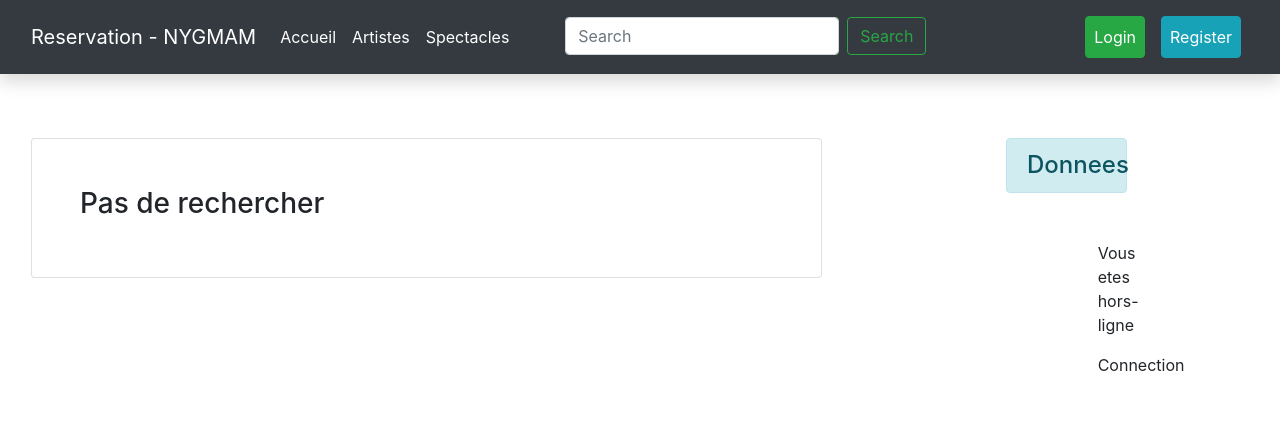
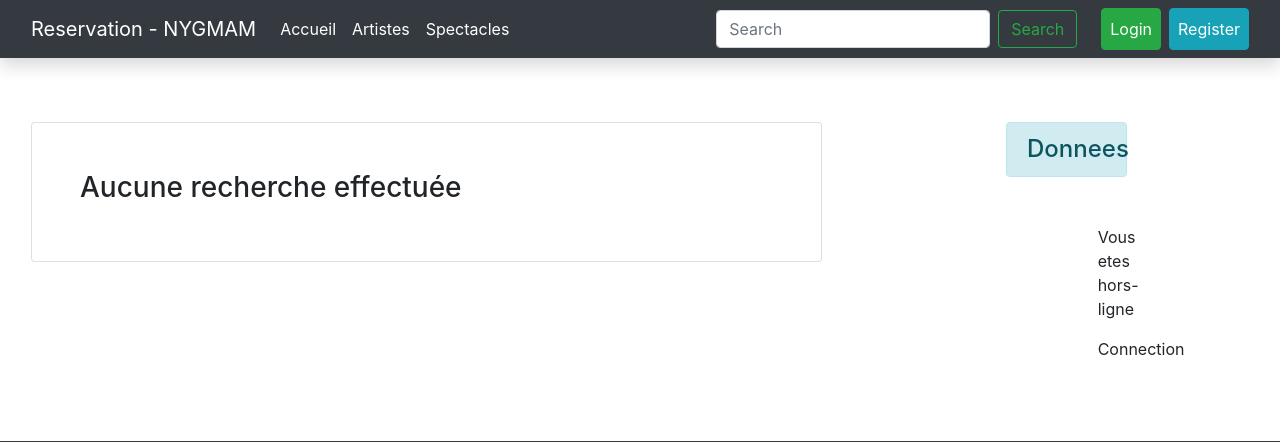
Before and after one commit to abdellahkh/labo-PID, a Django app: page /search_shows/ in a window 1280 px wide. Shown: the top 442 px of the page. Run offline with Django 4.2, Linux system fonts and the light colour scheme; tables that the repository leaves empty hold one stand-in row (values such as "Sample post").

Commit message:
correction de plusieurs visuel, navBar, allShows, home, ...

```diff
--- a/reservation/templates/navbar.html
+++ b/reservation/templates/navbar.html
@@ -6,7 +6,7 @@
             <span class="navbar-toggler-icon"></span>
         </button>
         <div class="collapse navbar-collapse" id="navbarNavDropdown">
-            <ul class="navbar-nav">
+            <ul class="navbar-nav mr-auto">
                 <li class="nav-item active">
                     <a class="nav-link text-white" href="/">Accueil<span class="sr-only">(current)</span></a>
                 </li>
@@ -16,22 +16,16 @@
                 <li class="nav-item">
                     <a class="nav-link text-white" href="{% url 'allShows' %}">Spectacles</a>
                 </li>
-                <li class="nav-item dropdown pl-5">
-                    <form class="form-inline my-2 my-lg-0" method=POST action="{% url 'search_shows' %}">
-
+            </ul>
+            <form class="form-inline my-2 my-lg-0 mr-3" method="POST" action="{% url 'search_shows' %}">
                 {% csrf_token %}
-
-                        <input class="form-control mr-sm-2" type="search " placeholder="Search" aria-label="Search" name="searched">
+                <input class="form-control mr-sm-2" type="search" placeholder="Search" aria-label="Search" name="searched">
                 <button class="btn btn-outline-success my-2 my-sm-0" type="submit">Search</button>
             </form>
-                </li>
-            </ul>
-        </div>
-        <div>
-            <ul class="navbar-nav">
+            <ul class="navbar-nav align-items-center">
                 {% if user.is_authenticated %}
                     {% if user.is_superuser %}
-                            <li class="nav-item dropdown m-2">
+                        <li class="nav-item dropdown ml-2">
                             <a class="nav-link dropdown-toggle text-white btn btn-success" href="#" id="navbarDropdownMenuLink" role="button"
                                 data-toggle="dropdown" aria-haspopup="true" aria-expanded="false">
                                 Admin
@@ -41,30 +35,28 @@
                                 <a class="dropdown-item" href="{% url 'artistCreate' %}">Ajouter Artiste</a>
                                 <a class="dropdown-item" href="{% url 'createRepresentation' %}">Ajouter representation</a>
                                 <a class="dropdown-item" href="/admin/">Admin Panel</a>
-                                    <a class="dropdown-item" href="{% url 'type_show' %}">type of show</a>
+                                <a class="dropdown-item" href="{% url 'type_show' %}">Type of show</a>
                                 <a class="dropdown-item" href="{% url 'locality_index' %}">Localities</a>
                             </div>
                         </li>
                     {% endif %}
-                    <li class="nav-item m-2">
+                    <li class="nav-item ml-2">
                         <a class="nav-link btn btn-warning text-white" href="{% url 'myaccount' %}">My account</a>
                     </li>
-                    <li class="nav-item m-2">
+                    <li class="nav-item ml-2">
                         <a class="nav-link btn btn-danger text-white" href="{% url 'logout' %}">Logout</a>
                     </li>
-                    <li >
-                            <span class="badge badge-pill badge-info">{{ request.user.username }}</span>
+                    <li class="nav-item ml-2">
+                        <span class="badge badge-pill badge-info d-flex align-items-center">{{ request.user.username }}</span>
                     </li>
                 {% else %}
-                <li class="nav-item m-2">
+                    <li class="nav-item ml-2">
                         <a class="nav-link btn btn-success text-white" href="{% url 'login' %}">Login</a>
                     </li>
-                <li class="nav-item active m-2">
+                    <li class="nav-item active ml-2">
                         <a class="nav-link btn btn-info text-white" href="{% url 'register' %}">Register</a>
                     </li>
                 {% endif %}
-
-        </div>
             </ul>
         </div>
     </div>
--- a/reservation/templates/search_shows.html
+++ b/reservation/templates/search_shows.html
@@ -2,27 +2,33 @@
 
 {% block content %}
 
+<style>
+  .card-img {
+    height: 200px; /* Ajustez cette valeur selon la taille souhaitée pour les images */
+    object-fit: cover;
+  }
+</style>
 
 <div class="container p-3">
-
   <div class="card p-5">
     {% if searched %}
     <div class="container">
-      <h3>Resultats pour la recherche des spectacles contenant : {{ searched }}</h3>
+      <h3>Résultats pour la recherche des spectacles contenant : {{ searched }}</h3>
       <div class="container">
-        <div class="row justify-content-md-center">
+        <div class="row justify-content-center">
           {% for show in showsResults %}
-          <div class="card m-2" style="width: 18rem;">
+          <div class="col-md-4">
+            <div class="card m-2">
               {% if show.image %}
-            <img src="../{{show.image}}" class="card-img-top" alt="...">
+              <img src="../{{show.image}}" class="card-img card-img-top" alt="...">
               {% else %}
-            <img src="{{show.poster_url}}" class="card-img-top" alt="...">
+              <img src="{{show.poster_url}}" class="card-img card-img-top" alt="...">
               {% endif %}
               <div class="card-body">
                 <h5 class="card-title">{{show.title}}</h5>
-              <p class="card-text">Some quick example text to build on the card title and make up the bulk of the card's
-                content.</p>
+                <p class="card-text">Some quick example text to build on the card title and make up the bulk of the card's content.</p>
                 <a href="/show/{{show.id}}" class="btn btn-primary">Consulter</a>
+              </div>
             </div>
           </div>
           {% endfor %}
@@ -30,7 +36,7 @@
       </div>
     </div>
     <div class="container">
-      <h3>Resultats pour la recherche des artistes contenant : {{ searched }}</h3>
+      <h3>Résultats pour la recherche des artistes contenant : {{ searched }}</h3>
       <div class="container">
         <div class="row justify-content-md-center">
           {% for artist in artistsResults %}
@@ -45,11 +51,9 @@
       </div>
     </div>
     {% else %}
-    <h3>Pas de rechercher</h3>
+    <h3>Aucune recherche effectuée</h3>
     {% endif %}
   </div>
-
 </div>
 
-
 {% endblock %}
```
Also changed, not shown: reservation/templates/show/allShows.html (+13 -7 lines). Lines whose indentation alone changed are shown as unchanged.
